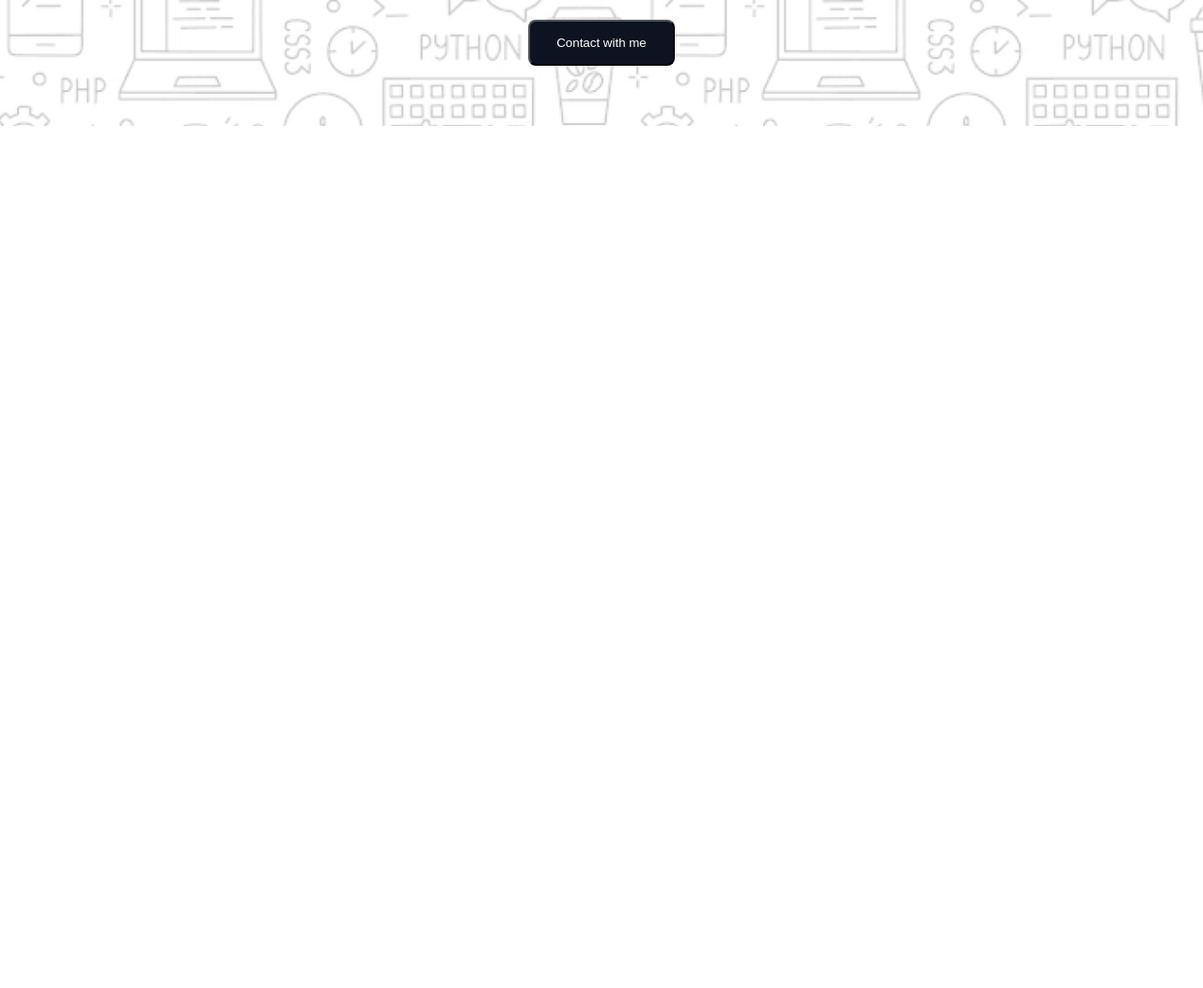
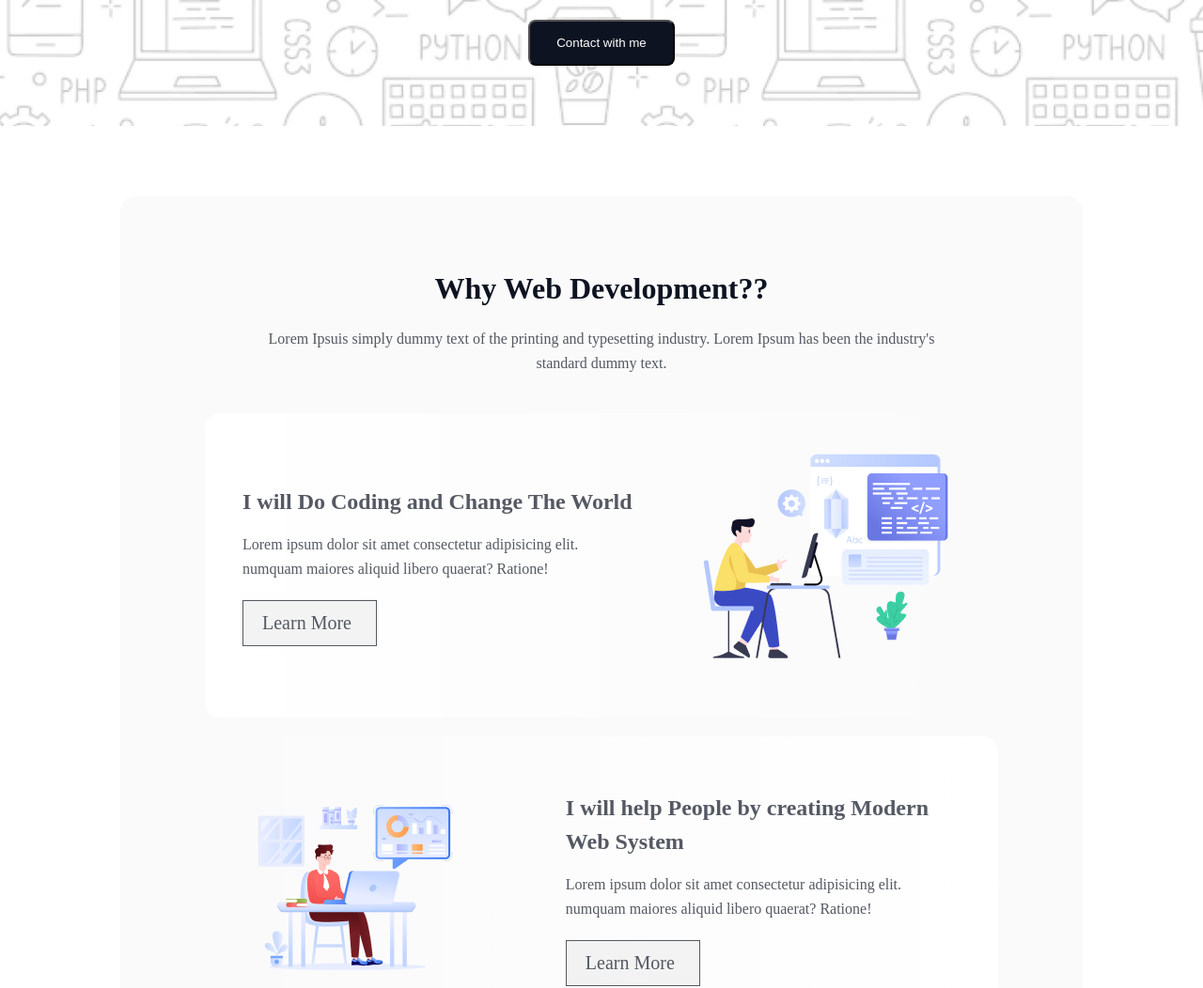
Before and after one commit to eftakhar-491/B-10_Assignment-1, a plain HTML site: page index.html in a window 1280 px wide. Shown: the part 583-1635 px from the top of the page at 94% size. Before the commit the page ends 800 px from the top, so only its background shows below. Drawn offline with Linux system fonts and the light colour scheme; a web font is replaced by a local one.

Commit message:
web development section complite

```diff
--- a/index.html
+++ b/index.html
@@ -24,5 +24,59 @@
         <a href="#footer"><button>Contact with me</button></a>
       </div>
     </header>
+    <main>
+      <section class="web-development-details">
+        <h1>Why Web Development??</h1>
+        <p>
+          Lorem Ipsuis simply dummy text of the printing and typesetting
+          industry. Lorem Ipsum has been the industry's standard dummy text.
+        </p>
+
+        <div class="development-text-img-details background-adjust-1">
+          <div class="development-text-details">
+            <h1>I will Do Coding and Change The World</h1>
+            <p>
+              Lorem ipsum dolor sit amet consectetur adipisicing elit. numquam
+              maiores aliquid libero quaerat? Ratione!
+            </p>
+
+            <a href="#"><button>Learn More</button></a>
+          </div>
+          <div class="development-img-details">
+            <img src="./assets/Layer_1.png" alt="Picture" />
+          </div>
+        </div>
+
+        <div class="development-text-img-details background-adjust-2">
+          <div class="development-img-details">
+            <img src="./assets/Group3.png" alt="Picture" />
+          </div>
+          <div class="development-text-details">
+            <h1>I will help People by creating Modern Web System</h1>
+            <p>
+              Lorem ipsum dolor sit amet consectetur adipisicing elit. numquam
+              maiores aliquid libero quaerat? Ratione!
+            </p>
+
+            <a href="#"><button>Learn More</button></a>
+          </div>
+        </div>
+
+        <div class="development-text-img-details background-adjust-1">
+          <div class="development-text-details">
+            <h1>I will Do Coding and Change The World</h1>
+            <p>
+              Lorem ipsum dolor sit amet consectetur adipisicing elit. numquam
+              maiores aliquid libero quaerat? Ratione!
+            </p>
+
+            <a href="#"><button>Learn More</button></a>
+          </div>
+          <div class="development-img-details">
+            <img src="./assets/Group4.png" alt="Picture" />
+          </div>
+        </div>
+      </section>
+    </main>
   </body>
 </html>
--- a/style.css
+++ b/style.css
@@ -8,6 +8,8 @@
 body {
   font-family: "Azeret Mono", serif;
 }
+/* header section start */
+/* nav section  */
 nav {
   width: 80%;
   margin: 0 auto;
@@ -23,6 +25,7 @@ nav > a > button {
   opacity: 0.8;
   cursor: pointer;
 }
+/* hero section */
 .hero {
   width: 100%;
   height: 620px;
@@ -64,3 +67,88 @@ nav > a > button {
   color: #fff;
   margin-top: 24px;
 }
+/* main section start */
+/* why web development section */
+.web-development-details {
+  width: 80%;
+  margin: 75px auto 90px auto;
+  border-radius: 16px;
+  background: rgba(13, 19, 33, 0.02);
+  padding: 80px 90px;
+}
+.web-development-details > h1 {
+  color: rgb(13, 19, 33);
+  font-family: Azeret Mono;
+  font-size: 32px;
+  font-weight: 800;
+  line-height: 37px;
+  text-align: center;
+  margin-bottom: 22px;
+}
+.web-development-details > p {
+  color: rgb(13, 19, 33);
+  font-family: Azeret Mono;
+  font-size: 16px;
+  font-weight: 400;
+  line-height: 26px;
+  letter-spacing: 0%;
+  text-align: center;
+  opacity: 0.7;
+  margin-bottom: 40px;
+  padding: 0 40px;
+}
+.development-text-img-details {
+  display: flex;
+  justify-content: space-between;
+  align-items: center;
+  padding: 40px 40px;
+  border-radius: 16px;
+  margin-bottom: 20px;
+}
+.background-adjust-1 {
+  background: linear-gradient(
+    90deg,
+    rgb(255, 255, 255),
+    rgba(255, 255, 255, 0) 100%
+  );
+}
+.background-adjust-2 {
+  background: linear-gradient(
+    270deg,
+    rgb(255, 255, 255),
+    rgba(255, 255, 255, 0) 100%
+  );
+}
+
+.development-text-details {
+  width: 55%;
+}
+
+.development-text-details h1 {
+  color: rgba(13, 19, 33, 0.7);
+  font-family: Azeret Mono;
+  font-size: 24px;
+  font-weight: 700;
+  line-height: 36px;
+}
+.development-text-details p {
+  color: rgb(13, 19, 33);
+  font-family: Azeret Mono;
+  font-size: 16px;
+  font-weight: 400;
+  line-height: 26px;
+  opacity: 0.7;
+  margin-top: 15px;
+}
+
+.development-text-details button {
+  padding: 12px 26px 12px 20px;
+  border: 1px solid rgb(13, 19, 33);
+  font-family: Azeret Mono;
+  opacity: 0.7;
+  color: rgb(13, 19, 33);
+  font-size: 20px;
+  font-weight: 500;
+  margin-top: 20px;
+  cursor: pointer;
+}
```
Also changed, not shown: assets/Group3.png (renamed from assets/Group 3.png), assets/Group4.png (renamed from assets/Group 4.png).
